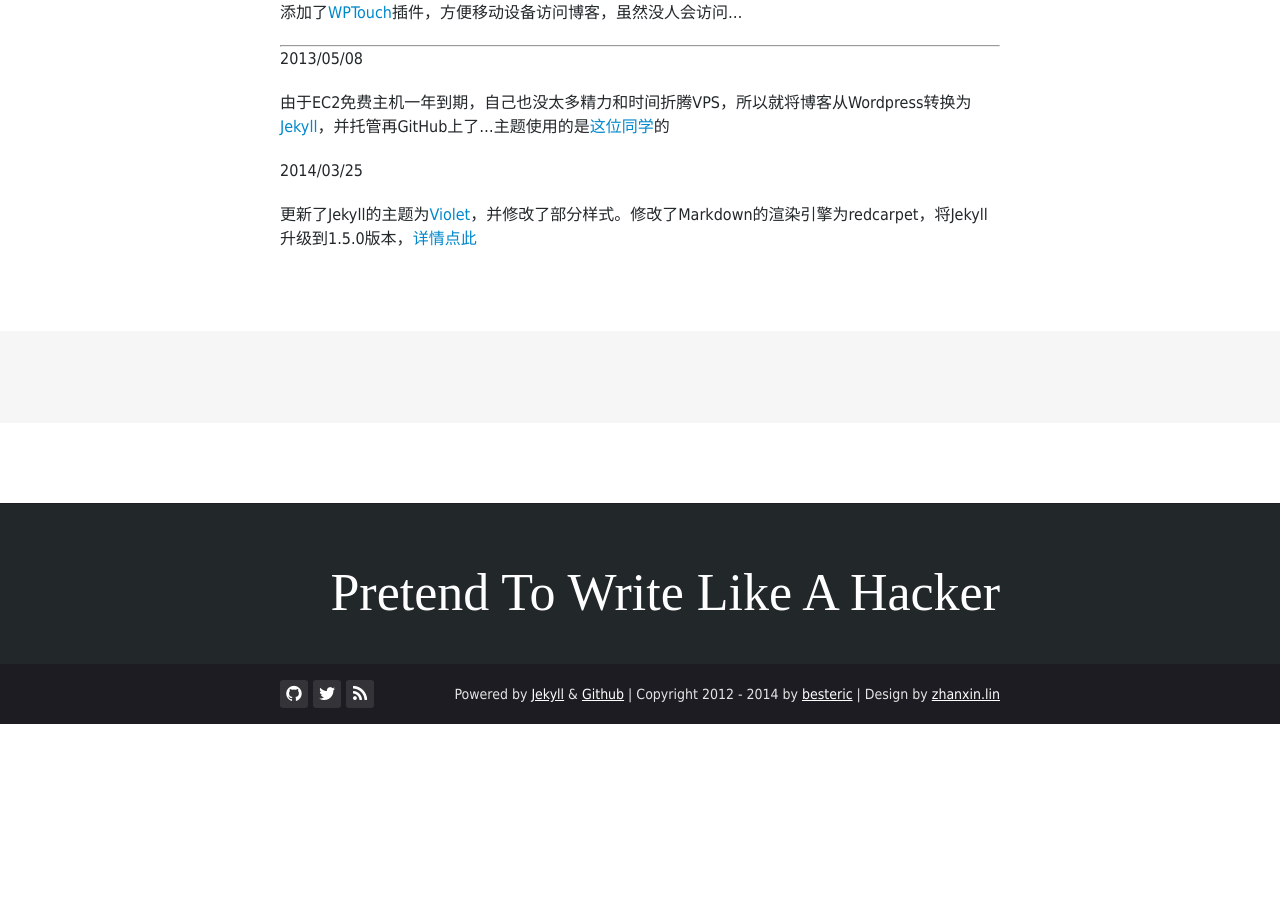
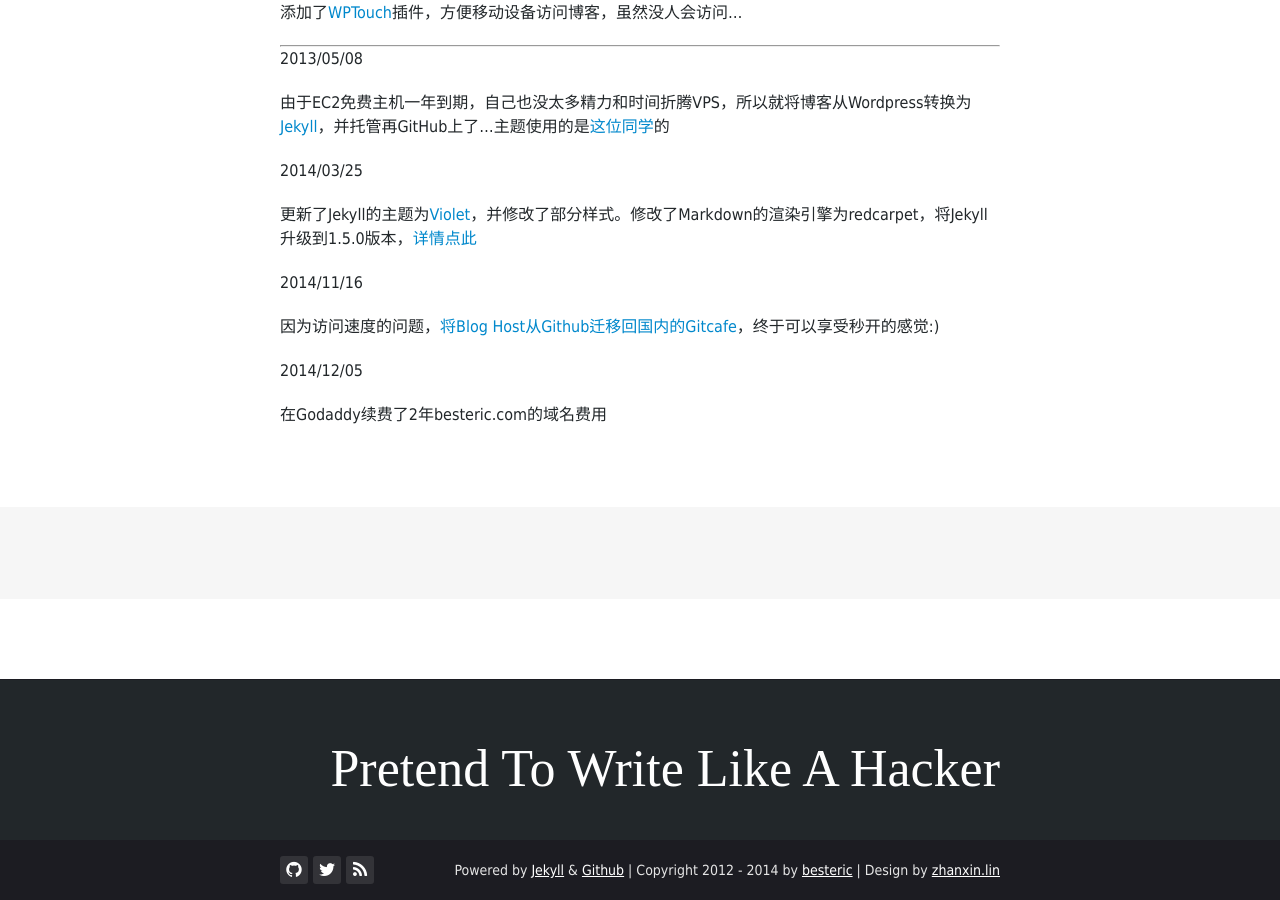
Before and after one commit to besteric/besteric.github.com, a Jekyll site: the page built from logs/index.markdown, in a window 1280 px wide and 900 px high, scrolled down 1381 px. Built offline with Jekyll 4.4.1, drawn with Linux system fonts in a browser that asks for light colours; nearby versions of some CDN libraries; some web fonts are replaced; Markdown is read by kramdown in place of the engine named in the settings; comment, search, counter and statistics services are not loaded; before the commit the page ends 2105 px from its top, so only the background shows below that.

Commit message:
更新网站日志和游戏日志

```diff
--- a/game/index.markdown
+++ b/game/index.markdown
@@ -83,3 +83,9 @@ wordpress_id: 529
 **Boom Beach**——Clash of Clans的海上复刻版，同样是SuperCell这家公司推出的游戏，连过场动画都是一样的（乌云遮罩），试玩了几把感觉还是没有COC做的精细，游戏模式同出一辙，偶尔玩玩。 #iPhone #iPad
 
 **GTA5**——Xbox唯一还在断断续续玩的神作，开放式沙箱模式的游戏，而且1999年我玩过的PC游戏就有GTA，想不到10多年后，还能看到它大红大紫，不得不叹气道「时间都去哪啦」。里面的随意性真的蛮适合放松的，Kill Police Officer/rob a bank/Strip club 都是看心情：） #Xbox360
+
+2014-12-08
+
+**Tomb Raider: Definitive Edition**——PS4上第一款通关的次世代重制大作，本作的特点就是「海飞丝版」的劳拉（形容动态画质不错）。虽然土鳖，但是还是被次世代的画面给震撼到了，突然感觉回不去Xbox360的720年代了...游戏解谜难度不高，全程剧情通关大概在18小时左右，收集率只有70%左右。玩到后期对于使用R1通过黑白提示的方式去找箱子，感觉有点疲劳，而且游戏也是暂借朋友的，索性封盘删游戏。 #PS4
+
+**PvZ Garden Warfare**——植物大战僵尸：花园战争战争，我购买的第一款PS4 FPS游戏，看了预告片萌翻天的人物设定就欢喜的不得了，果断二手购入游戏碟。结果悲剧的是没过多久，EA为了给索尼20周年庆生24小时限免...1080P的画质稳定60帧，24人同时联机对战，对于玩了多年的单机党有点受宠若惊，丰富的角色与武器设定还是不错的，唯一的确定就是国内网络连接EA的服务器实在有点蛋疼，延迟高就不说了，经常连不上服务器是闹哪样？ #PS4
--- a/logs/index.markdown
+++ b/logs/index.markdown
@@ -62,3 +62,11 @@ wordpress_id: 384
 2014/03/25
 
 更新了Jekyll的主题为[Violet](http://www.zhanxin.info/themes.html)，并修改了部分样式。修改了Markdown的渲染引擎为redcarpet，将Jekyll升级到1.5.0版本，[详情点此](http://www.besteric.com/2014/03/26/change-blog-theme-to-violet/)
+
+2014/11/16
+
+因为访问速度的问题，[将Blog Host从Github迁移回国内的Gitcafe](http://besteric.com/2014/11/16/build-blog-mirror-site-on-gitcafe/)，终于可以享受秒开的感觉:)
+
+2014/12/05
+
+在Godaddy续费了2年besteric.com的域名费用
```
